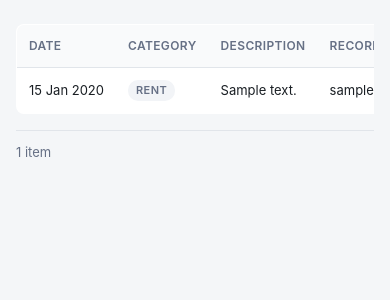
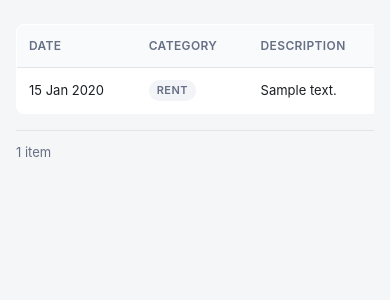
Before and after one commit to joethemltaskmaster/fish_embassy, a Django app: page /costing/expenses/ in a window 390 px wide. Shown: the part 154-454 px from the top of the page. Run offline with Django 5.2, Linux system fonts and the light colour scheme; a user stored in the database is signed in; tables that the repository leaves empty hold one stand-in row (values such as "Sample post"); parts of the project's set-up code (start-up, migrations or seed data) failed here and were passed over.

Commit message:
Fix: Mobile viewport height, flexbox min-width constraints, and global table scrolling wrappers

```diff
--- a/templates/costing/expenses/list.html
+++ b/templates/costing/expenses/list.html
@@ -11,7 +11,7 @@
 
 {% block content %}
   {% if rows %}
-<div class="table-scroll">
+<div class="table-responsive">
     <table class="table">
       <thead>
         <tr>
```
